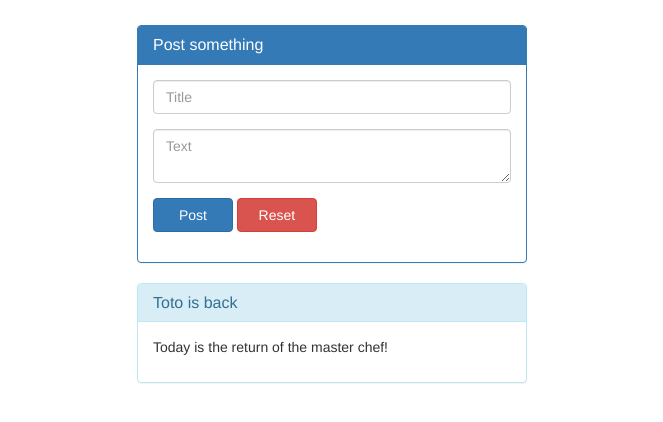
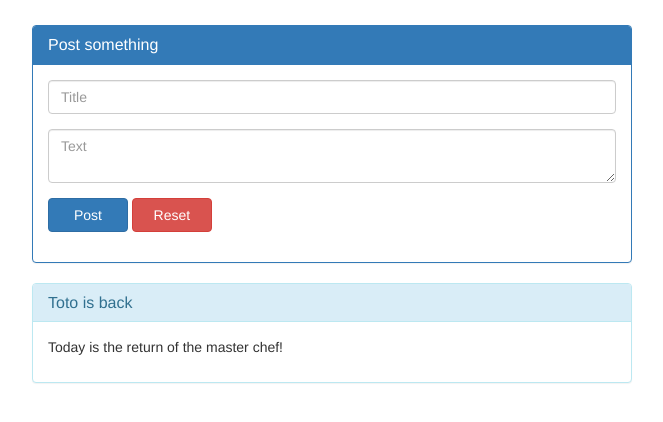
Before and after one commit to Kimserey/expresstest, a website: page public/index.html in a window 1280 px wide. Shown: the whole page, without its empty margins (308-971 px from the left). Drawn offline with nearby package versions, Linux system fonts and the light colour scheme.

Commit message:
improve UI support xs-md

```diff
--- a/public/index.html
+++ b/public/index.html
@@ -18,7 +18,7 @@
 
 	<body>
 		<div class="row">
-			<div class="col-xs-offset-2 col-xs-8 col-md-offset-4 col-md-4">
+			<div class="col-xs-12 col-sm-offset-2 col-sm-8 col-md-offset-3 col-md-6">
 				<div class="panel panel-primary">
 					<div class="panel-heading">
 						<h1 class="panel-title">Post something</h1>
@@ -44,7 +44,7 @@
 		</div>
 
 		<div class="row">
-			<div class="col-xs-offset-2 col-xs-8 col-md-offset-4 col-md-4">
+			<div class="col-xs-12 col-sm-offset-2 col-sm-8 col-md-offset-3 col-md-6">
 				<div ng-controller="PostboardController as boardCtrl">
 					<div ng-repeat="post in boardCtrl.posts">
 						<div class="panel panel-info">
```
